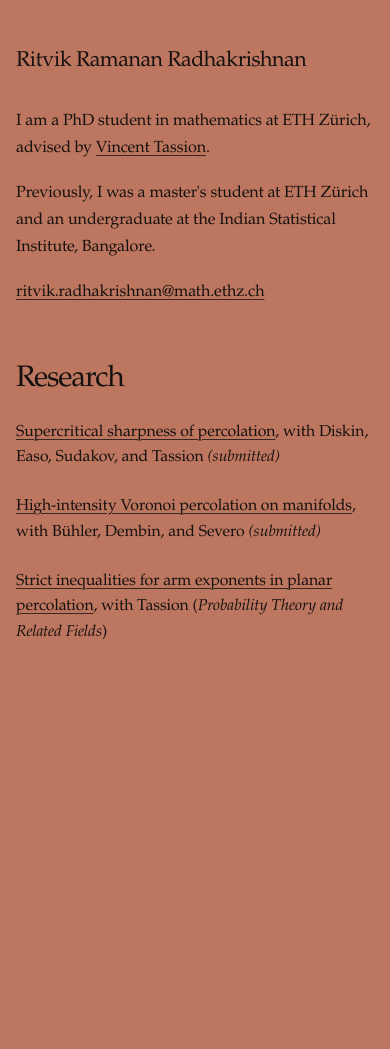
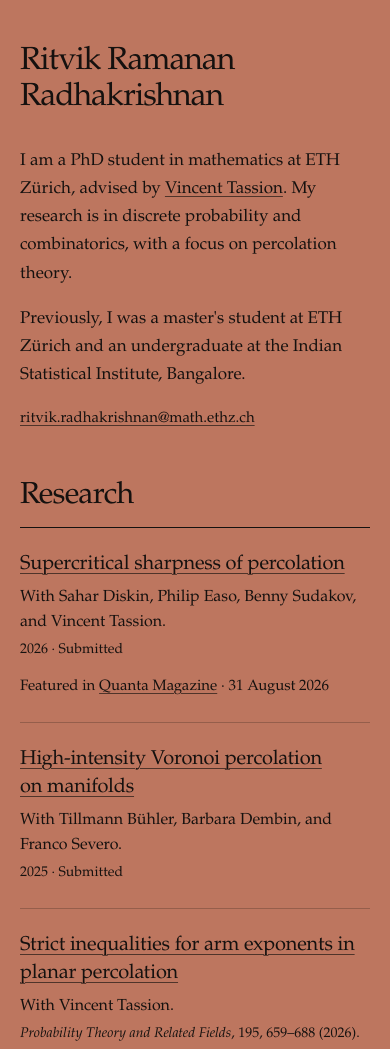
Before and after one commit to ritvikradhakrishnan-dot/ritvikradhakrishnan-dot.github.io, a plain HTML site: page index.html in a window 390 px wide. Shown: the top 1049 px of the page. Before the commit the page ends 844 px from the top, so only its background shows below. Drawn offline with Linux system fonts and the light colour scheme.

Commit message:
Add files via upload

```diff
--- a/index.html
+++ b/index.html
@@ -3,60 +3,79 @@
 <head>
   <meta charset="utf-8">
   <meta name="viewport" content="width=device-width, initial-scale=1">
-  <meta
-    name="description"
-    content="Ritvik Ramanan Radhakrishnan — PhD student in mathematics at ETH Zürich"
-  >
+  <meta name="description" content="Ritvik Ramanan Radhakrishnan, PhD student in mathematics at ETH Zürich. Research in discrete probability, combinatorics, and percolation theory.">
   <meta name="theme-color" content="#bd765f">
   <title>Ritvik Ramanan Radhakrishnan</title>
   <link rel="stylesheet" href="style.css">
 </head>
 <body>
-  <main class="page">
+  <main class="page" id="top">
     <header class="site-header">
-      <h1>
-        <a class="home-link" href="./">Ritvik Ramanan Radhakrishnan</a>
-      </h1>
+      <h1><a class="home-link" href="./">Ritvik Ramanan Radhakrishnan</a></h1>
     </header>
 
     <section class="introduction" aria-label="About">
       <p>
         I am a PhD student in mathematics at ETH Zürich, advised by
         <a href="https://people.math.ethz.ch/~vtassion/">Vincent Tassion</a>.
+        My research is in discrete probability and combinatorics, with a focus
+        on percolation theory.
       </p>
-
       <p>
         Previously, I was a master's student at ETH Zürich and an undergraduate
         at the Indian Statistical Institute, Bangalore.
       </p>
-
       <p class="contact">
         <a href="mailto:ritvik.radhakrishnan@math.ethz.ch">ritvik.radhakrishnan@math.ethz.ch</a>
       </p>
     </section>
 
-    <section id="research" class="research-section">
-      <h2>Research</h2>
+    <section id="research" class="content-section" aria-labelledby="research-heading">
+      <h2 id="research-heading">Research</h2>
+      <ul class="entry-list research-list">
+        <li class="entry">
+          <h3><a href="https://arxiv.org/abs/2603.03257">Supercritical sharpness of percolation</a></h3>
+          <p class="authors">With Sahar Diskin, Philip Easo, Benny Sudakov, and Vincent Tassion.</p>
+          <p class="entry-meta">2026 · Submitted</p>
+          <p class="press-note">
+            Featured in <a href="https://www.quantamagazine.org/stunning-percolation-proof-solves-decades-old-puzzle-about-phase-transitions-20260831/">Quanta Magazine</a>
+            <span class="press-date">· <time datetime="2026-08-31">31 August 2026</time></span>
+          </p>
+        </li>
+        <li class="entry">
+          <h3><a href="https://arxiv.org/abs/2503.21737">High-intensity Voronoi percolation on manifolds</a></h3>
+          <p class="authors">With Tillmann Bühler, Barbara Dembin, and Franco Severo.</p>
+          <p class="entry-meta">2025 · Submitted</p>
+        </li>
+        <li class="entry">
+          <h3><a href="https://arxiv.org/abs/2410.23250">Strict inequalities for arm exponents in planar percolation</a></h3>
+          <p class="authors">With Vincent Tassion.</p>
+          <p class="entry-meta"><em>Probability Theory and Related Fields</em>, 195, 659–688 (2026).</p>
+        </li>
+      </ul>
+    </section>
 
-      <div class="research-list">
-        <p>
-          <a class="paper-title" href="https://arxiv.org/abs/2603.03257">Supercritical sharpness of percolation</a>,
-          with Diskin, Easo, Sudakov, and Tassion
-          <em class="paper-status">(submitted)</em>
-        </p>
-
-        <p>
-          <a class="paper-title" href="https://arxiv.org/abs/2503.21737">High-intensity Voronoi percolation on manifolds</a>,
-          with Bühler, Dembin, and Severo
-          <em class="paper-status">(submitted)</em>
-        </p>
-
-        <p>
-          <a class="paper-title" href="https://arxiv.org/abs/2410.23250">Strict inequalities for arm exponents in planar percolation</a>,
-          with Tassion
-          <span class="paper-status">(<em>Probability Theory and Related Fields</em>)</span>
-        </p>
-      </div>
+    <section id="talks" class="content-section" aria-labelledby="talks-heading">
+      <h2 id="talks-heading">Selected talks</h2>
+      <ul class="entry-list talk-list">
+        <li class="entry">
+          <h3><a href="https://youtube.com/live/MtqOQQla6Wk">Supercritical sharpness of percolation</a></h3>
+          <p>Geometric methods in Percolation and Spin Models, ICTS–TIFR, Bengaluru.</p>
+          <p class="entry-meta"><time datetime="2026-03-09">9 March 2026</time></p>
+          <p class="entry-links">
+            <a href="https://youtube.com/live/MtqOQQla6Wk" aria-label="Watch Supercritical sharpness of percolation">Watch recording</a>
+            <a href="https://www.icts.res.in/program/gpsm/talks">Programme</a>
+          </p>
+        </li>
+        <li class="entry">
+          <h3><a href="https://percolation.ethz.ch/zoom-talks-2025/ritvik-radhakrishnan-and-loic-gassmann-strict-inequalities-for-arm-exponents-in-critical-planar-bernoulli-and-fk-percolation/">Strict inequalities for arm exponents in critical planar Bernoulli and FK percolation</a></h3>
+          <p>Percolation Today. Joint talk with Loïc Gassmann.</p>
+          <p class="entry-meta"><time datetime="2025-11-06">6 November 2025</time></p>
+          <p class="entry-links">
+            <a href="https://percolation.ethz.ch/zoom-talks-2025/ritvik-radhakrishnan-and-loic-gassmann-strict-inequalities-for-arm-exponents-in-critical-planar-bernoulli-and-fk-percolation/">Talk and recording</a>
+          </p>
+        </li>
+      </ul>
     </section>
   </main>
 </body>
--- a/style.css
+++ b/style.css
@@ -1,206 +1,122 @@
-/*
-  Minimal academic homepage
-  Flat rustic terracotta background, black serif type, and restrained spacing
-*/
-
+/* A quiet academic homepage: terracotta, serif type, and room to read. */
 :root {
   --rustic: #bd765f;
   --ink: #15110f;
+  --rule: rgba(21, 17, 15, 0.24);
   --page-width: 820px;
 }
 
-* {
-  box-sizing: border-box;
-}
+* { box-sizing: border-box; }
 
 html {
   scroll-behavior: smooth;
+  scroll-padding-top: 32px;
 }
 
 body {
+  margin: 0;
   min-height: 100vh;
-  margin: 0;
   background: var(--rustic);
   color: var(--ink);
-  font-family:
-    "Iowan Old Style",
-    "Palatino Linotype",
-    Palatino,
-    "Book Antiqua",
-    Georgia,
-    serif;
+  font-family: "Iowan Old Style", "Palatino Linotype", Palatino,
+    "Book Antiqua", Georgia, serif;
   font-size: 19px;
-  font-weight: 400;
-  line-height: 1.68;
+  line-height: 1.65;
   text-rendering: optimizeLegibility;
   -webkit-font-smoothing: antialiased;
 }
 
-::selection {
-  background: var(--ink);
-  color: var(--rustic);
+::selection { background: var(--ink); color: var(--rustic); }
+
+.page {
+  width: min(calc(100% - 64px), var(--page-width));
+  margin-inline: auto;
+  padding: 88px 0 100px;
 }
 
-.page {
-  width: min(calc(100% - 52px), var(--page-width));
-  margin: 0 auto;
-  padding: 94px 0 106px;
+h1, h2, h3, p { margin: 0; }
+h1, h2, h3 { font-weight: 400; text-wrap: pretty; }
+
+h1 {
+  font-size: clamp(2rem, 4.1vw, 3rem);
+  line-height: 1.12;
+  letter-spacing: -0.035em;
 }
 
-h1,
-h2,
-p {
-  margin-top: 0;
+.home-link { text-decoration: none; }
+
+.introduction { max-width: 730px; margin-top: 42px; }
+.introduction p + p { margin-top: 17px; }
+.contact { font-size: 17px; overflow-wrap: anywhere; }
+
+.content-section { margin-top: 68px; }
+
+h2 {
+  padding-bottom: 16px;
+  border-bottom: 1px solid var(--ink);
+  font-size: clamp(1.9rem, 3vw, 2.25rem);
+  line-height: 1.15;
+  letter-spacing: -0.025em;
 }
 
-.site-header {
-  max-width: 790px;
+.entry-list { margin: 0; padding: 0; list-style: none; }
+.entry { padding: 27px 0 28px; }
+.entry + .entry { border-top: 1px solid var(--rule); }
+.entry:last-child { padding-bottom: 0; }
+
+h3 {
+  max-width: 780px;
+  font-size: 22px;
+  line-height: 1.4;
+  letter-spacing: -0.01em;
 }
 
-h1 {
-  margin-bottom: 0;
-  font-size: clamp(2rem, 3.8vw, 3rem);
-  font-weight: 400;
-  line-height: 1.02;
-  letter-spacing: -0.038em;
-}
+.entry > p { margin-top: 7px; font-size: 17px; line-height: 1.55; }
+.entry .entry-meta { margin-top: 5px; font-size: 15px; }
+.entry .press-note { margin-top: 13px; font-size: 16px; }
+.press-date { white-space: nowrap; }
 
-.home-link {
-  display: inline-block;
-  color: inherit;
-  text-decoration: none;
-  white-space: nowrap;
-}
-
-.introduction {
-  max-width: 720px;
-  margin-top: 52px;
-  font-size: clamp(1.08rem, 1.75vw, 1.19rem);
-  line-height: 1.72;
-  letter-spacing: -0.008em;
-}
-
-.introduction p {
-  margin-bottom: 1.1rem;
-}
-
-.research-section {
-  margin-top: 88px;
-}
-
-h2 {
-  margin-bottom: 32px;
-  font-size: clamp(1.95rem, 3.8vw, 2.7rem);
-  font-weight: 400;
-  line-height: 1.02;
-  letter-spacing: -0.038em;
-}
-
-.research-list {
-  display: grid;
-  max-width: 770px;
-  gap: 31px;
-}
-
-.research-list p {
-  margin: 0;
-  font-size: clamp(1.04rem, 1.55vw, 1.13rem);
-  line-height: 1.62;
-  letter-spacing: -0.006em;
-  hanging-punctuation: first last;
-}
-
-.paper-title {
-  font-weight: 500;
-}
-
-.paper-status {
-  white-space: normal;
+.entry .entry-links {
+  display: flex;
+  flex-wrap: wrap;
+  gap: 8px 22px;
+  margin-top: 13px;
+  font-size: 16px;
 }
 
 a {
   color: inherit;
-  text-decoration-color: rgba(21, 17, 15, 0.78);
+  text-decoration-color: rgba(21, 17, 15, 0.65);
   text-decoration-thickness: 1px;
   text-underline-offset: 0.19em;
-  transition:
-    opacity 150ms ease,
-    text-decoration-thickness 150ms ease;
 }
 
-a:hover {
-  opacity: 0.68;
-  text-decoration-thickness: 1.5px;
-}
-
-a:focus-visible {
-  border-radius: 2px;
-  outline: 2px solid currentColor;
-  outline-offset: 4px;
-}
+a:hover { text-decoration-color: currentColor; text-decoration-thickness: 2px; }
+.home-link:hover { text-decoration: underline; text-decoration-thickness: 1px; }
+a:focus-visible { border-radius: 2px; outline: 2px solid currentColor; outline-offset: 5px; }
 
 @media (max-width: 560px) {
-  body {
-    font-size: 17px;
-  }
-
-  .page {
-    width: min(calc(100% - 32px), var(--page-width));
-    padding: 50px 0 66px;
-  }
-
-  h1 {
-    font-size: clamp(1.05rem, 5.5vw, 1.9rem);
-    line-height: 1.04;
-    letter-spacing: -0.025em;
-  }
-
-  .introduction {
-    margin-top: 36px;
-    font-size: 1.01rem;
-    line-height: 1.68;
-  }
-
-  .research-section {
-    margin-top: 58px;
-  }
-
-  h2 {
-    margin-bottom: 25px;
-    font-size: clamp(1.75rem, 7.6vw, 2.15rem);
-  }
-
-  .research-list {
-    gap: 24px;
-  }
-
-  .research-list p {
-    font-size: 0.99rem;
-    line-height: 1.6;
-  }
-}
-
-@media (min-width: 561px) and (max-width: 1100px) {
-  .page {
-    width: min(calc(100% - 64px), var(--page-width));
-    padding-top: 78px;
-  }
-
-  .introduction {
-    margin-top: 46px;
-  }
-
-  .research-section {
-    margin-top: 76px;
-  }
+  body { font-size: 17px; }
+  .page { width: calc(100% - 40px); padding: 44px 0 60px; }
+  h1 { font-size: clamp(2rem, 7.8vw, 2.6rem); line-height: 1.13; }
+  .introduction { margin-top: 32px; }
+  .contact { font-size: 15px; }
+  .content-section { margin-top: 48px; }
+  h2 { padding-bottom: 13px; }
+  h3 { font-size: 20px; }
+  .entry { padding: 22px 0 24px; }
+  .entry > p { font-size: 16px; }
+  .entry .entry-meta { font-size: 14px; }
+  .entry .press-note, .entry .entry-links { font-size: 15px; }
 }
 
 @media (prefers-reduced-motion: reduce) {
-  html {
-    scroll-behavior: auto;
-  }
+  html { scroll-behavior: auto; }
+}
 
-  a {
-    transition: none;
-  }
+@media print {
+  body { background: white; color: black; font-size: 11pt; }
+  .page { width: auto; padding: 0; }
+  .introduction, .content-section { margin-top: 24px; }
+  .entry { break-inside: avoid; }
 }
```
Also changed, not shown: 1 other file.
